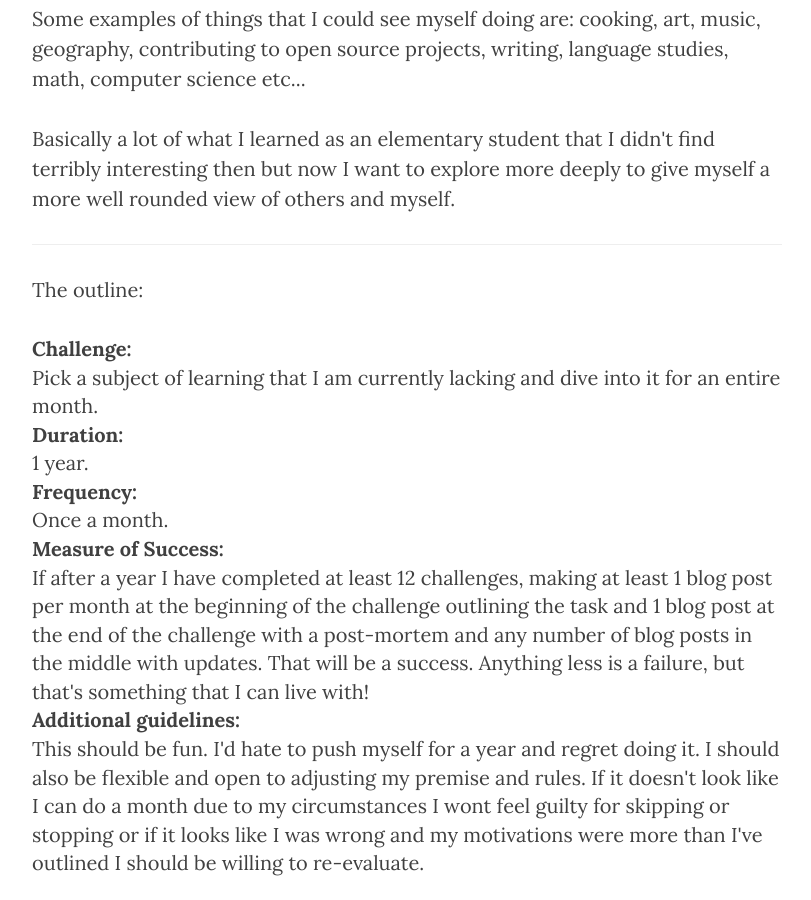
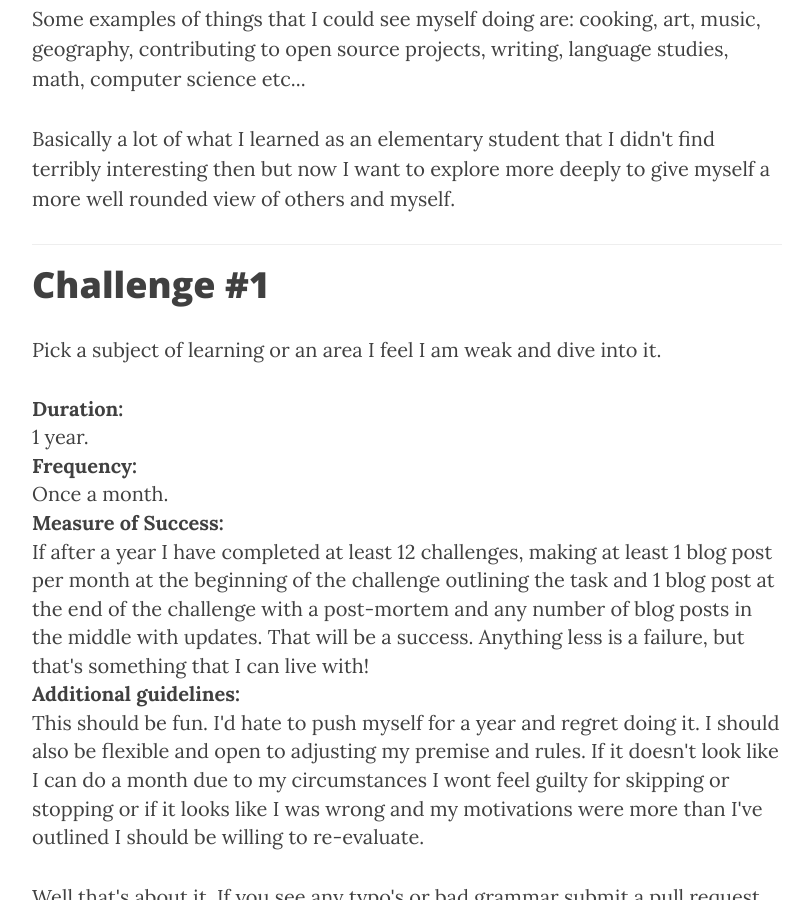
Before and after one commit to joshdstanton/onemonthof.github.io, a Jekyll site: the page built from _posts/2014-12-20-hello.markdown, in a window 1280 px wide and 900 px high, scrolled down 1971 px. Shown: the whole window, without its empty margins (233-1044 px from the left). Built offline with Jekyll 4.4.1, drawn with Linux system fonts in a browser that asks for light colours; nearby versions of some CDN libraries.

Commit message:
updated post headers

```diff
--- a/_posts/2014-12-20-hello.markdown
+++ b/_posts/2014-12-20-hello.markdown
@@ -66,11 +66,9 @@ more well rounded view of others and myself.
 
 <hr>
 
-<p>The outline:
+<h1>Challenge #1</h1>
+<p>Pick a subject of learning or an area I feel I am weak and dive into it.</p>
 <dl>
-  <dt>Challenge:</dt>
-  <dd>Pick a subject of learning that I am currently lacking and dive into it for an entire month.</dd>
-
   <dt>Duration:</dt>
   <dd>1 year.</dd>
 
```
Also changed, not shown: 2 other files.
